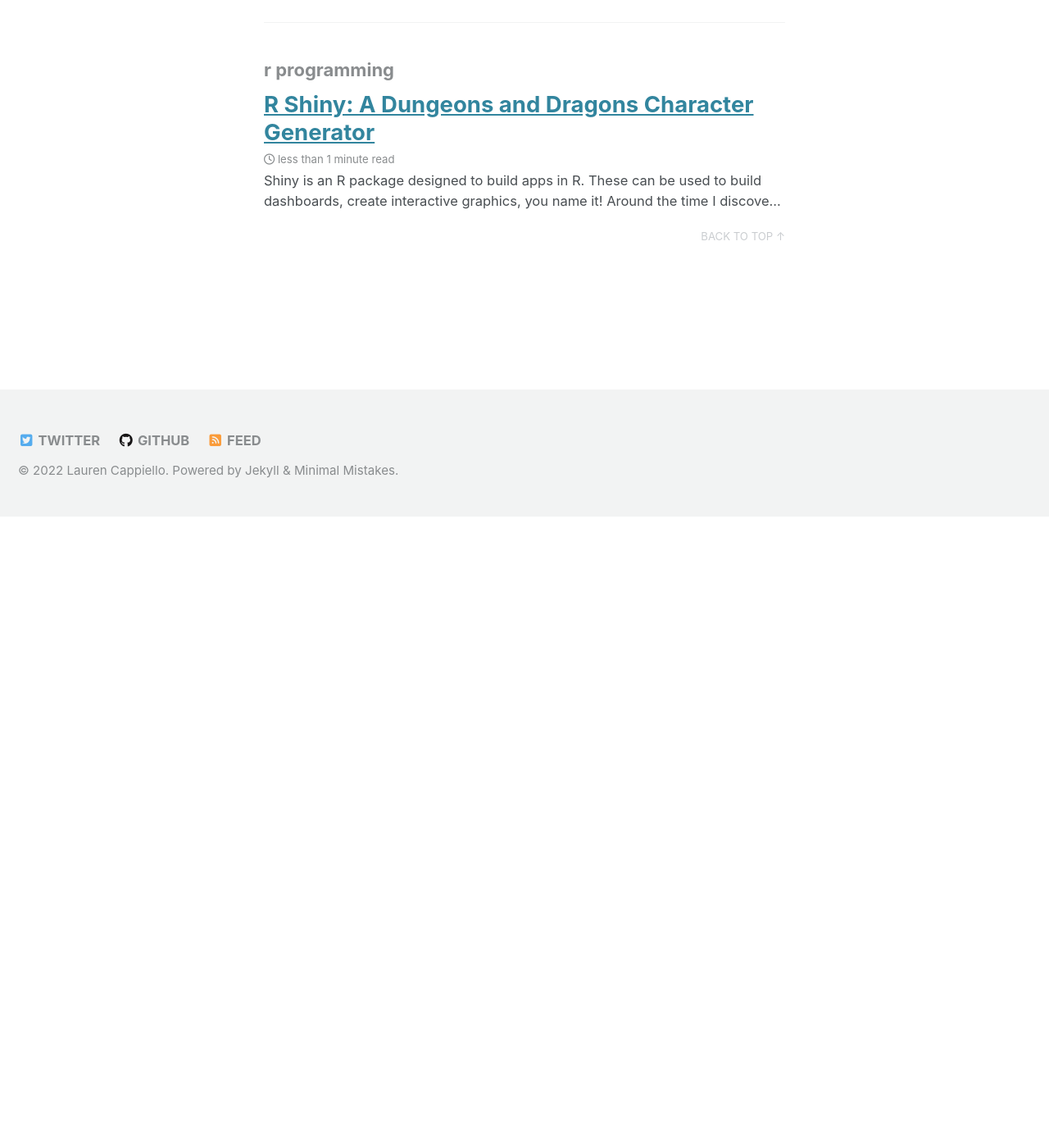
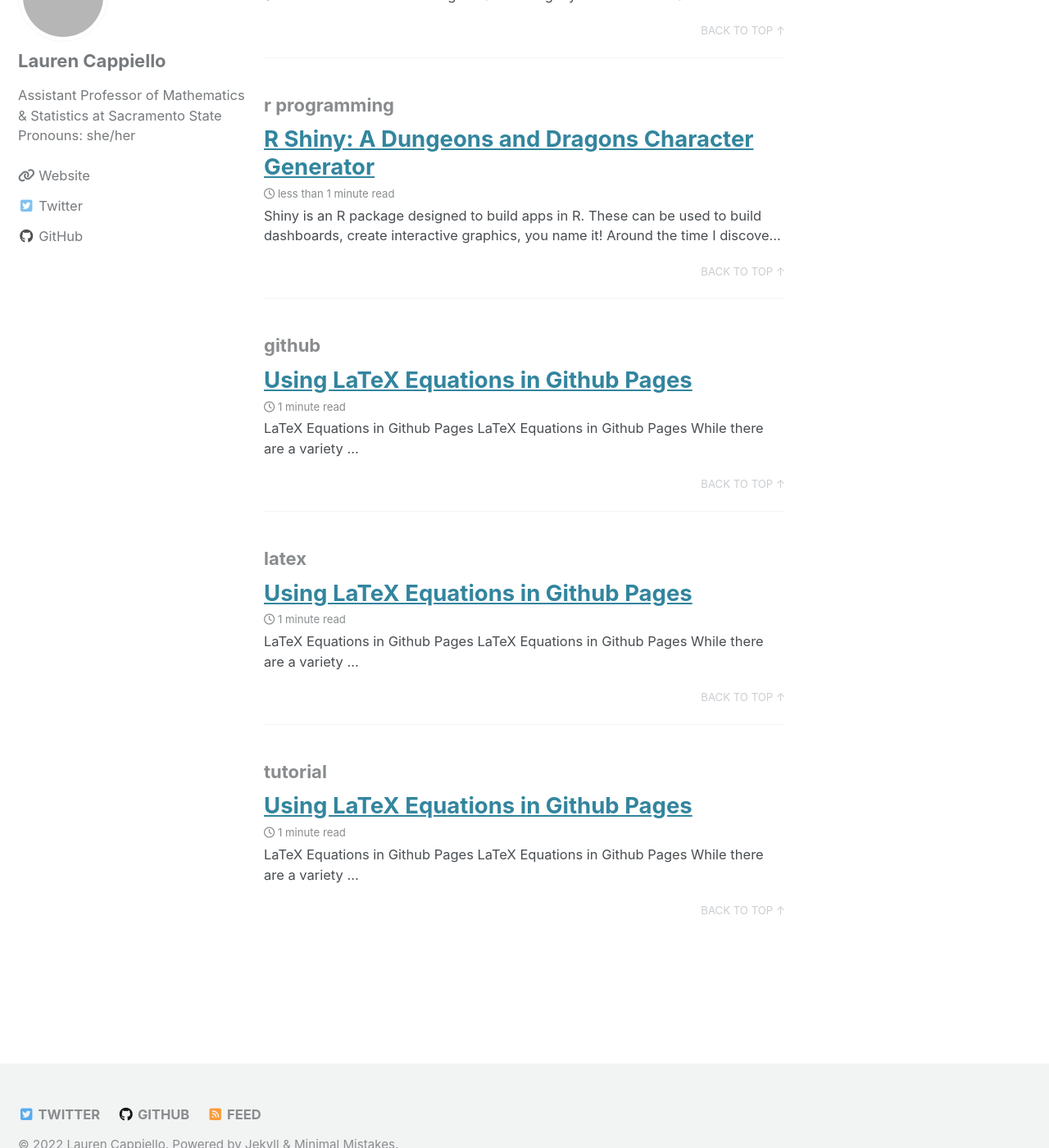
Before and after one commit to lgpcappiello/lgpcappiello.github.io, a Jekyll site: the page built from blog/tag-archive.md, in a window 1280 px wide and 1400 px high, scrolled down 1161 px. Shown: the whole window at 82% size. Built offline with Jekyll 4.4.1, drawn with Linux system fonts in a browser that asks for light colours; cached includes are drawn as plain includes; nearby versions of some CDN libraries; before the commit the page ends 1791 px from its top, so only the background shows below that; some of the changed text lies outside the part shown; grey boxes are pictures that could not be loaded.

Commit message:
Update and rename LaTeX-in-Gitbuh.html to 2022-4-6-latexongithub.md

```diff
--- a/_posts/LaTeX-in-Gitbuh.html
+++ b/_posts/2022-4-6-latexongithub.md
@@ -1,4 +1,10 @@
-<!DOCTYPE html>
+---
+title: "Using LaTeX Equations in Github Pages"
+tags:
+  - github
+  - latex
+  - tutorial
+---
 
 <html>
 
```
